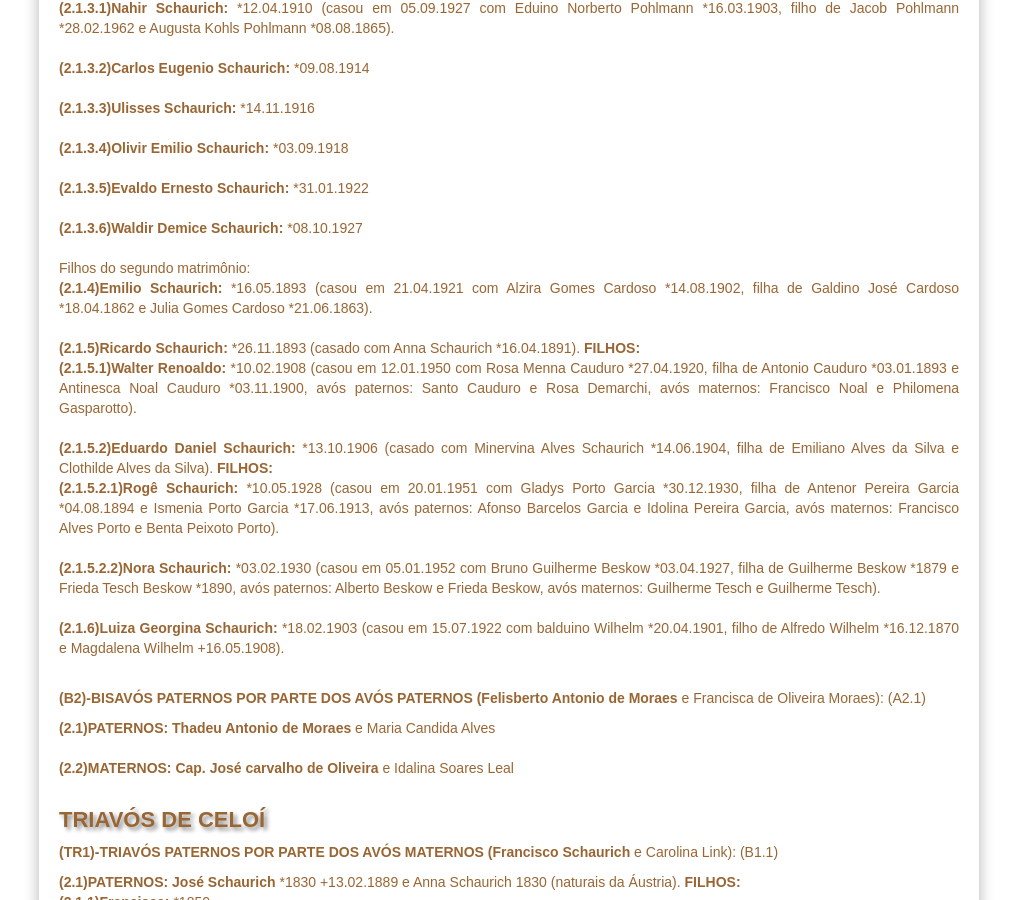
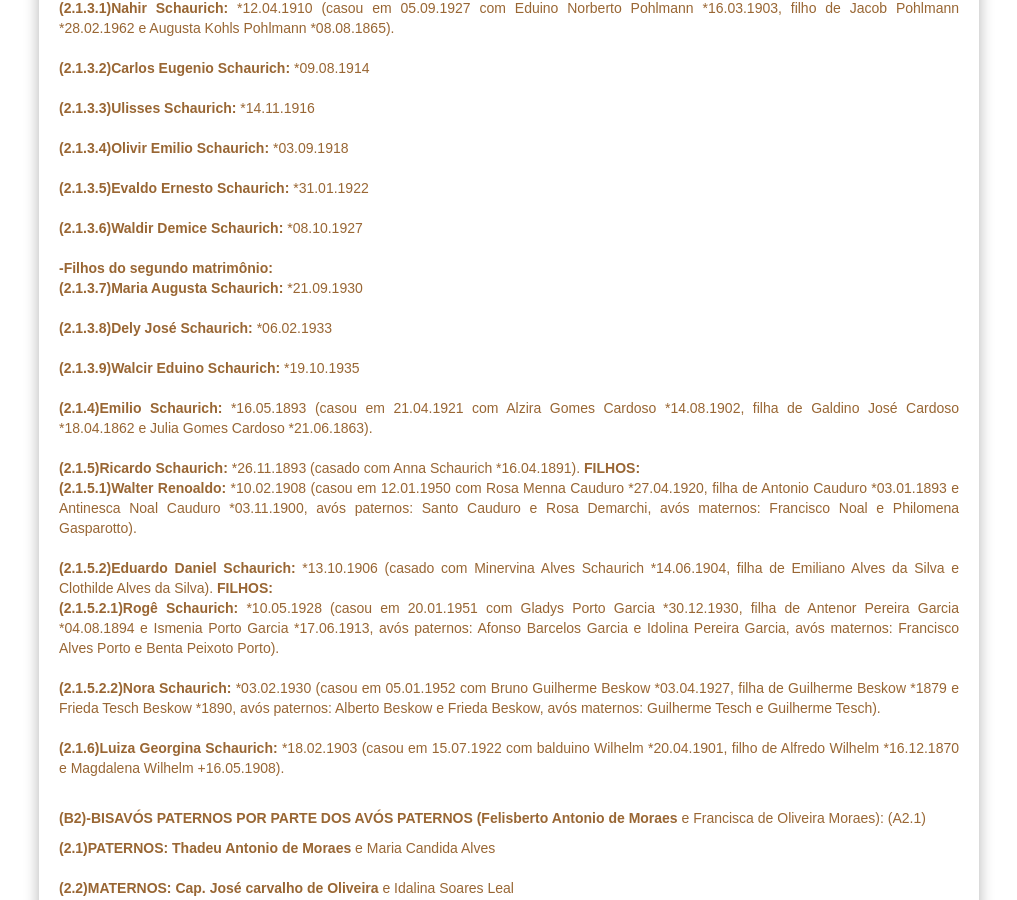
Before and after one commit to claudiovargas1955/claudiovargas1955.github.io, a Jekyll site: the page built from _pages/familia-schaurich.html, in a window 1280 px wide and 900 px high, scrolled down 1649 px. Shown: the whole window, without its empty margins (131-1148 px from the left). Built offline with Jekyll 4.4.1, drawn with Linux system fonts in a browser that asks for light colours; some web fonts are replaced.

Commit message:
Update familia-schaurich.html

```diff
--- a/_pages/familia-schaurich.html
+++ b/_pages/familia-schaurich.html
@@ -238,7 +238,12 @@ Ortiz  avós maternos: José da Silva Moura e Francisca Vargas de Moura RC-83).
 
            <b>(2.1.3.6)Waldir Demice Schaurich: </b>*08.10.1927<br><br>
 
-           Filhos do segundo matrimônio: <br>
+  <b>-Filhos do segundo matrimônio: </b><br>
+           <b>(2.1.3.7)Maria Augusta Schaurich: </b>*21.09.1930<br><br>
+
+           <b>(2.1.3.8)Dely José Schaurich: </b>*06.02.1933<br><br>
+
+           <b>(2.1.3.9)Walcir Eduino Schaurich: </b>*19.10.1935<br><br>
 
      <b>(2.1.4)Emilio Schaurich: </b>*16.05.1893 (casou em 21.04.1921 com Alzira Gomes Cardoso *14.08.1902, filha de Galdino José
      Cardoso *18.04.1862 e Julia Gomes Cardoso *21.06.1863).<br><br>
```
